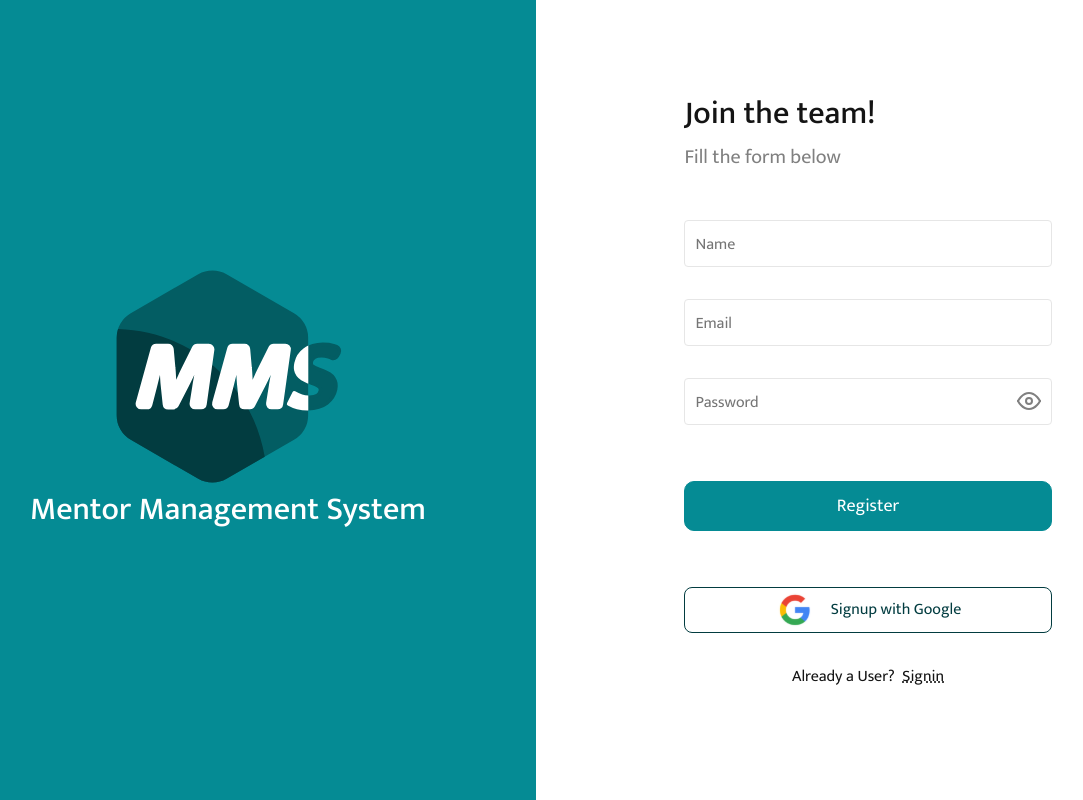
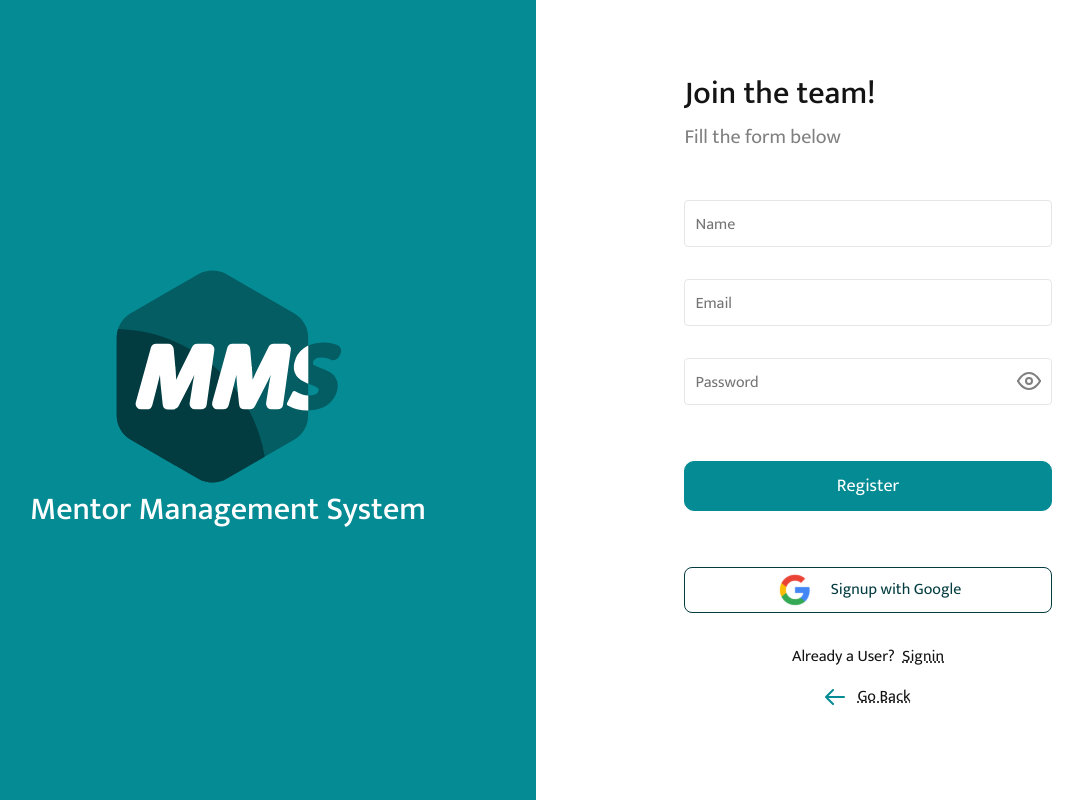
Before and after one commit to tamsay/Mentor-Management-System-Admin, a Next.js app: page /SignUp/mentor in a window 1280 px wide. Shown: the whole page, without its empty margins (80-1163 px from the left). Built offline with nearby package versions, Linux system fonts and the light colour scheme; no server answers.

Commit message:
refactoring of mentor and manager signup pages

```diff
--- a/src/app/(Authentication)/SignUp/Confirmation/page.tsx
+++ b/src/app/(Authentication)/SignUp/Confirmation/page.tsx
@@ -28,8 +28,7 @@ function Confirmation() {
   const token = urlParams.get("token");
   const email = urlParams.get("email");
   const [confirmationResponse, setConfirmationResponse] = useState<IConfirmationResponse | null>(null);
-
-  const loading = useAppSelector((state) => state?.loading?.confirmEmailLoading);
+  const [loading, setLoading] = useState(true);
 
   useEffect(() => {
     const handleConfirmation = async () => {
@@ -39,6 +38,7 @@ function Confirmation() {
           email
         })
       );
+      setLoading(false);
       setConfirmationResponse(response);
     };
     handleConfirmation();
--- a/src/app/(Authentication)/SignUp/mentor/page.tsx
+++ b/src/app/(Authentication)/SignUp/mentor/page.tsx
@@ -15,6 +15,7 @@ import Button from "@/components/Button/Button";
 import InputField from "@/components/Input/Input";
 import SuccessNotificationModal from "@/components/Modals/SuccessNotification/SuccessNotification";
 
+import arrowLeft from "@/assets/icons/arrow-left-icon.svg";
 import googleIcon from "@/assets/icons/google-icon.svg";
 
 import { signUp } from "@/redux/Auth/AuthSlice";
@@ -135,9 +136,13 @@ function SignUp() {
             <span>Signup with Google</span>
           </div>
 
-          <div className={cx(styles.signInDiv, "flexRow-fully-centered")}>
+          <div className={cx(styles.signInDiv, "flexCol-fully-centered")}>
             <p className={cx(styles.caption)}>
               Already a User? <span onClick={() => router.push("/login")}>Signin</span>
+            </p>
+            <p onClick={() => router.back()} className={cx(styles.caption)}>
+              <Image src={arrowLeft} alt='arrow-left' className={cx(styles.icon)} />
+              <span style={{ marginLeft: "8px" }}>Go Back</span>
             </p>
           </div>
         </div>
```
Also changed, not shown: src/app/(Authentication)/SignUp/mentor-manager/page.tsx (+6 -1 lines), src/components/Loader/Loader.tsx (+7 -12 lines), public/assets/icons/arrow-left-icon.svg (added).
